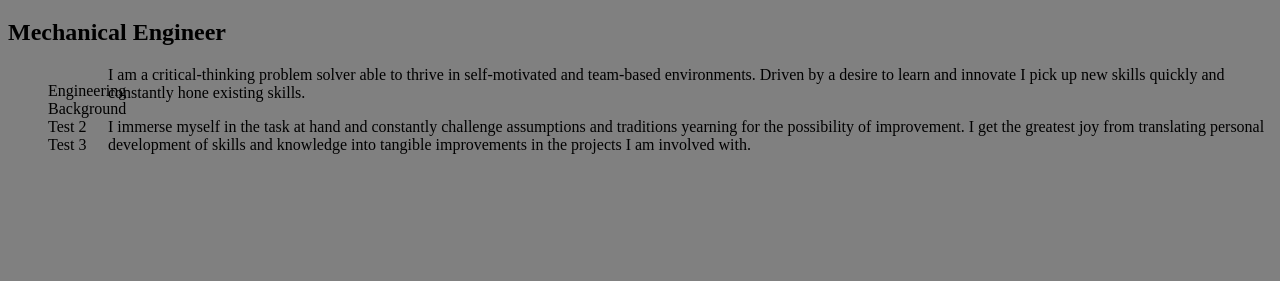
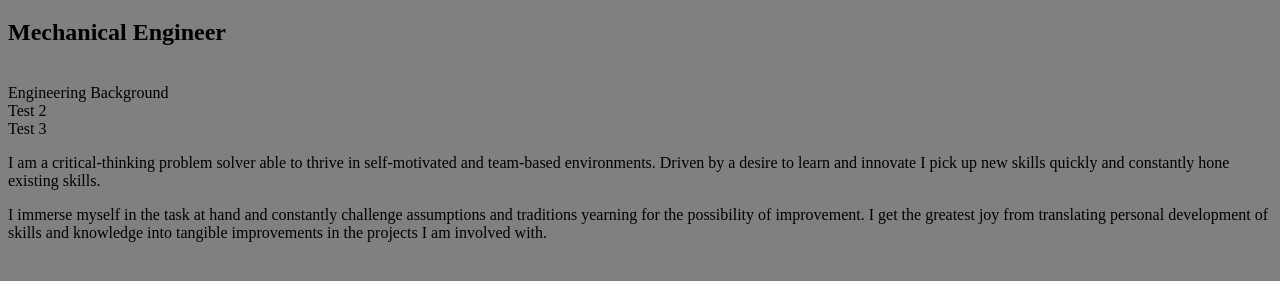
Before and after one commit to benstone-schwartz/benstone-schwartz, a plain HTML site: page index.html in a window 1280 px wide. Shown: the part 61-342 px from the top of the page. Drawn offline with Linux system fonts and the light colour scheme.

Commit message:
Update benny.css

```diff
--- a/benny.css
+++ b/benny.css
@@ -3,11 +3,5 @@ body {
 	}
 
 #siteLinks {
-	float: left;
 	display: inline;
-}
-
-#horizontalBarLink {
-	display: block;
-	width: 60px;
-}
+	}
```
